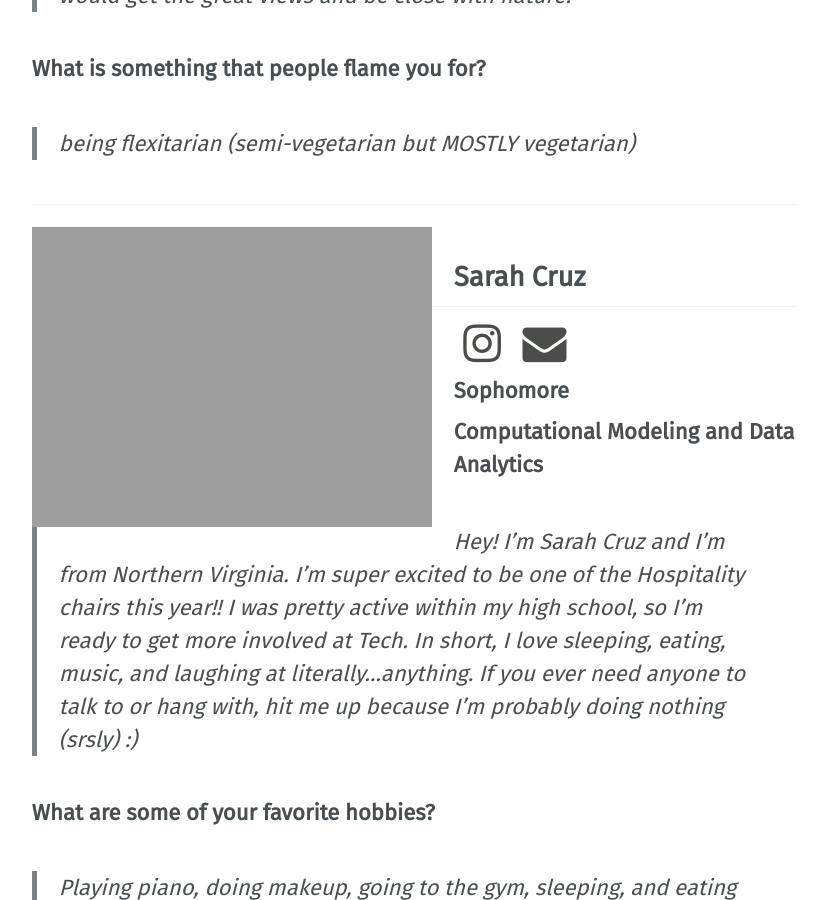
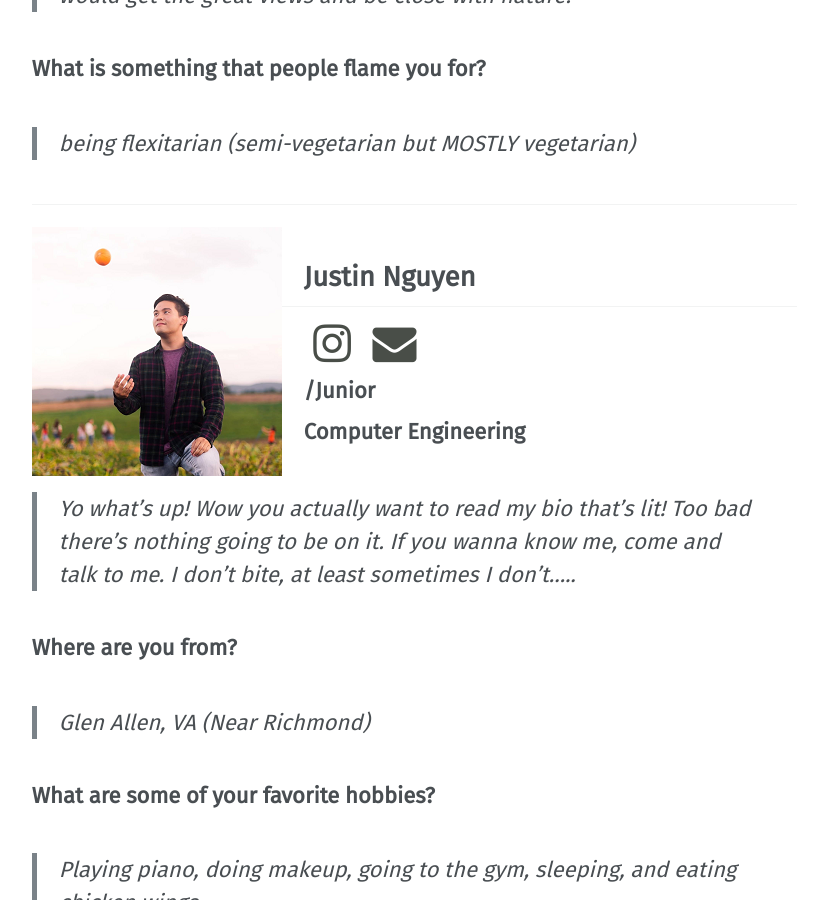
Before and after one commit to vtfasa/vtfasa.github.io, a Jekyll site: the page built from _pages/officers/hospitality.md, in a window 1280 px wide and 900 px high, scrolled down 2412 px. Shown: the whole window, without its empty margins (252-1080 px from the left). Built offline with Jekyll 4.4.1, drawn with Linux system fonts in a browser that asks for light colours; some web fonts are replaced.

Commit message:
mainofficerhospitalityupdate

```diff
--- a/_pages/officers/hospitality.md
+++ b/_pages/officers/hospitality.md
@@ -72,14 +72,17 @@ permalink: /officers/hospitality/
 
 ---
 
-![image-left]({{ "/assets/images/officers/small/sarah.png" | absolute_url }}){: .align-left}
-## Sarah Cruz
-<p style="margin-bottom: 0.45em; padding: 0"><a href="https://www.instagram.com/sarahcruz__/" style="margin: 0; padding: 0"><i class="fa fa-2x fa-fw fa-instagram" style="color: #494e48"></i></a>
-<a href="mailto:scruz731@vt.edu" style="margin: 0; padding: 0"><i class="fa fa-2x fa-fw fa-envelope" style="color: #494e48"></i></a></p>
-<h3 style="margin-top: 0">Sophomore</h3>
-**Computational Modeling and Data Analytics**
+![image-left]({{ "/assets/images/officers/small/justin2.png" | absolute_url }}){: .align-left}
+## Justin Nguyen
+<p style="margin-bottom: 0.45em; padding: 0"><a href="https://www.instagram.com/nguyening14/" style="margin: 0; padding: 0"><i class="fa fa-2x fa-fw fa-instagram" style="color: #494e48"></i></a>
+<a href="mailto:justnn14@vt.edu" style="margin: 0; padding: 0"><i class="fa fa-2x fa-fw fa-envelope" style="color: #494e48"></i></a></p>
+<h3 style="margin-top: 0">/Junior</h3>
+**Computer Engineering**
 
-> Hey! I'm Sarah Cruz and I'm from Northern Virginia. I'm super excited to be one of the Hospitality chairs this year!! I was pretty active within my high school, so I'm ready to get more involved at Tech. In short, I love sleeping, eating, music, and laughing at literally...anything. If you ever need anyone to talk to or hang with, hit me up because I'm probably doing nothing (srsly) :)
+> Yo what's up! Wow you actually want to read my bio that's lit! Too bad there's nothing going to be on it. If you wanna know me, come and talk to me. I don't bite, at least sometimes I don't.....
+
+### **Where are you from?**
+> Glen Allen, VA (Near Richmond)
 
 ### **What are some of your favorite hobbies?**
 
```
Also changed, not shown: _pages/officers.md (+2 -2 lines).
